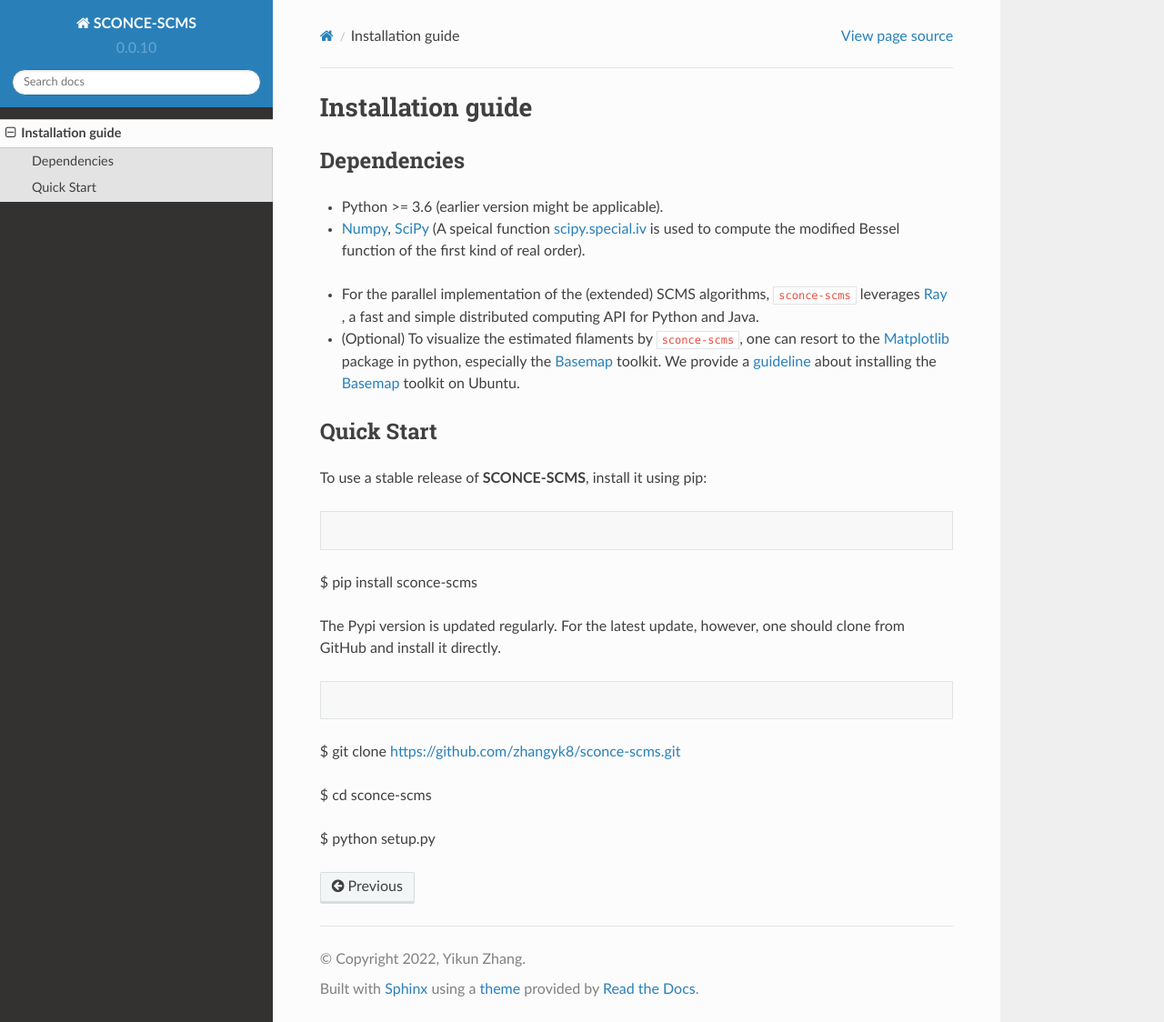
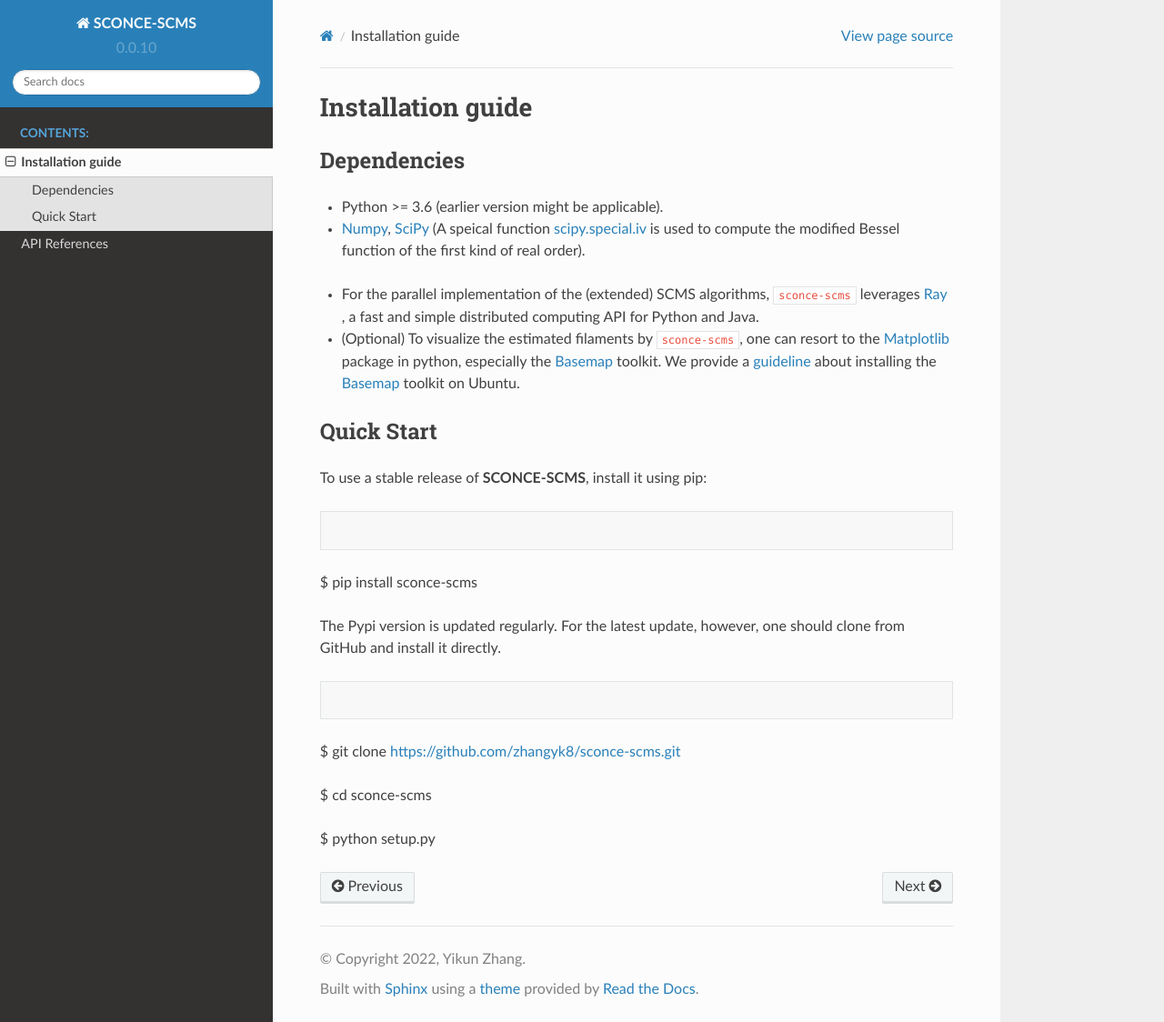
Before and after one commit to zhangyk8/sconce-scms, a Sphinx documentation site: the page built from docs/source/installation.rst, in a window 1280 px wide and 1124 px high. Shown: the whole window at 91% size. Built offline with Sphinx 7.4.7 and the Read the Docs theme 2.0.0, drawn with Linux system fonts in a browser that asks for light colours; pages that are not in the unit, such as notebooks, are missing from menus.

Commit message:
Update index.rst

```diff
--- a/docs/source/index.rst
+++ b/docs/source/index.rst
@@ -12,13 +12,13 @@
 
    This project is under active development.
 
-Contents
----------
 
 .. toctree::
+   :maxdepth: 2
+   :caption: Contents:
 
    installation
-   usage
+   api
 
 
 References
```
